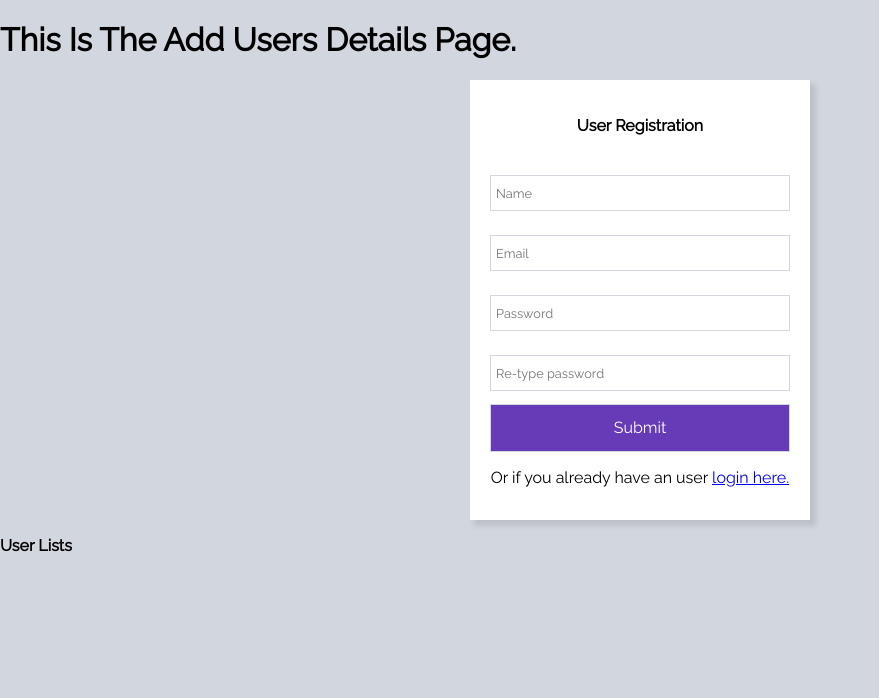
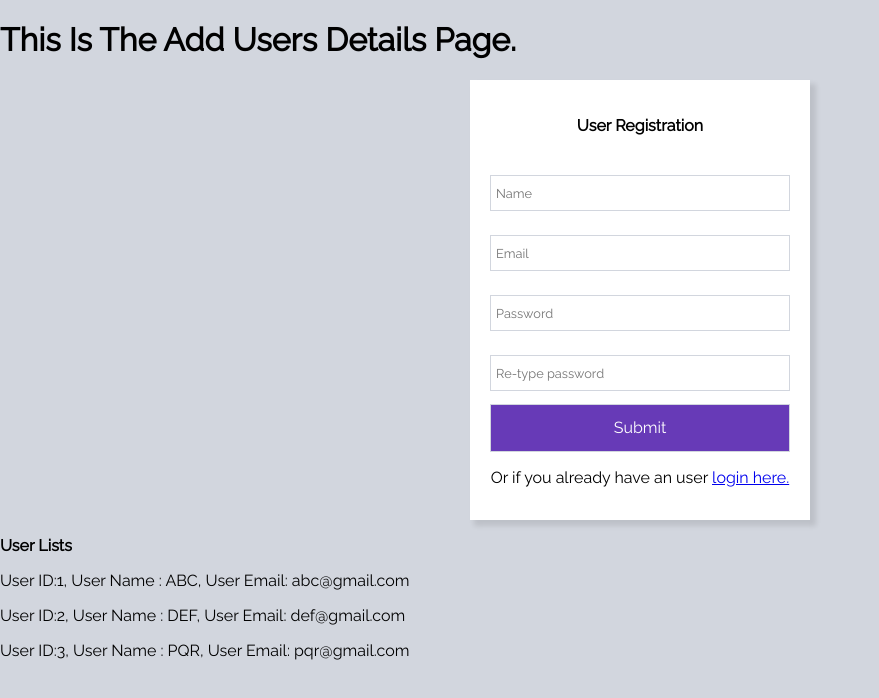
Before and after one commit to ui-vivek/NextJS-Learing, a Next.js app: page /dev/users/adduser in a window 1280 px wide. Shown: the top 698 px of the page, without its empty margins (0-879 px from the left). Built offline with nearby package versions, Linux system fonts and the light colour scheme.

Commit message:
deployment ready

```diff
--- a/src/app/apis/deleteApi/route.tsx
+++ b/src/app/apis/deleteApi/route.tsx
@@ -1,6 +1,6 @@
 import { db } from "@/lib/db";
 import { UsersList } from "@/lib/models/users";
-import { Users } from "@/utils/users";
+// import { Users } from "@/utils/users";
 import { NextResponse } from "next/server";
 export async function DELETE(request: any) {
     let req = await request.json();
--- a/src/app/apis/getApi/[id]/route.tsx
+++ b/src/app/apis/getApi/[id]/route.tsx
@@ -1,5 +1,5 @@
 import { NextResponse } from "next/server"
-import getUsersLists from "../../../../../services/getUsersList";
+// import getUsersLists from "../../../../../services/getUsersList";
 import { db } from "@/lib/db";
 import { UsersList } from "@/lib/models/users";
 
--- a/src/app/apis/getApi/route.tsx
+++ b/src/app/apis/getApi/route.tsx
@@ -1,9 +1,9 @@
 import { NextResponse } from "next/server";
-import getUsersLists from "../../../../services/getUsersList";
+// import getUsersLists from "../../../../services/getUsersList";
 import { db } from "@/lib/db";
 import { UsersList } from "@/lib/models/users";
 
-export async function GET(request:any){
+export async function GET(){
     try {
         await db();
         let usersList = await UsersList.find();
--- a/src/app/apis/putApi/[id]/route.tsx
+++ b/src/app/apis/putApi/[id]/route.tsx
@@ -1,6 +1,6 @@
 import { db } from "@/lib/db";
 import { UsersList } from "@/lib/models/users";
-import { Users } from "@/utils/users";
+// import { Users } from "@/utils/users";
 import { NextResponse } from "next/server";
 
 export async function PUT(params: any, id: any) {
--- a/src/app/apis/putApi/route.tsx
+++ b/src/app/apis/putApi/route.tsx
@@ -1,5 +1,5 @@
 import { NextResponse } from "next/server";
-import { Users } from '../../../utils/users'
+// import { Users } from '../../../utils/users'
 
 export async function PUT(req: any) {
     let payload = await req.json();
--- a/src/app/connectdb/route.tsx
+++ b/src/app/connectdb/route.tsx
@@ -2,7 +2,7 @@ import { db } from "@/lib/db";
 import { UsersList } from "@/lib/models/users";
 import { NextResponse } from "next/server";
 
-export async function GET(request: any, params: any) {
+export async function GET() {
     await db()
     let users = await UsersList.find();
     console.log(users)
--- a/src/app/users/adduser/page.tsx
+++ b/src/app/users/adduser/page.tsx
@@ -8,6 +8,13 @@ export default function Page() {
     const [password, setPassword] = useState('');
     const [confirmPassword, setConfirmPassword] = useState('');
     const [users, setUsers] = useState([]);
+
+    useEffect(()=>{
+        console.log(Users)
+        let data:any = Users;
+        setUsers(data)
+    },[users])
+
     const submit = async (event: any) => {
         event.preventDefault()
         if (!password || !confirmPassword || !name || !email) {
@@ -44,11 +51,6 @@ export default function Page() {
             })
             .catch((err)=>console.log(err))
 
-        useEffect(()=>{
-            console.log(Users)
-            let data:any = Users;
-            setUsers(data)
-        },[users])
     }
     return (<div>
         <h1>This Is The Add Users Details Page.</h1>
```
